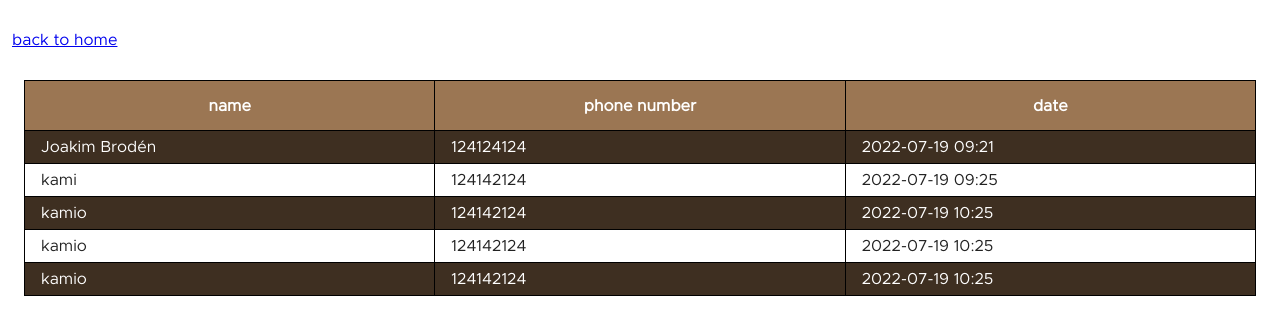
After one commit to haniframadhani/kelleys-barbaershop, a PHP site: page /book.php in a window 1280 px wide. The commit adds this page. Shown: the top 335 px of the page. Run offline with PHP 8.4, Linux system fonts and the light colour scheme; some web fonts are replaced.

Commit message:
responsi

```diff
--- a/asset/function/functions.php
+++ b/asset/function/functions.php
@@ -1,6 +1,7 @@
 <?php
 
-$isi = 0;
+$costumer = [];
+$new = [];
 
 function book($data)
 {
@@ -23,3 +24,28 @@ function explodeTime($data)
 
 	return $data;
 }
+
+function readBook()
+{
+	global $costumer;
+	$i = 0;
+	$book = fopen("book.txt", "r") or die("Unable to open file!");
+	while (!feof($book)) {
+		$costumer[$i] = fgets($book);
+		$i++;
+	}
+	fclose($book);
+	array_pop($costumer);
+}
+
+function into2d()
+{
+	global $costumer, $new;
+	$k = 0;
+	for ($i = 0; $i < (sizeof($costumer) / 3); $i++) {
+		for ($j = 0; $j < 3; $j++) {
+			$new[$i][$j] = $costumer[$k];
+			$k++;
+		}
+	}
+}
--- a/asset/style.css
+++ b/asset/style.css
@@ -34,6 +34,54 @@ body,
 #testimonial,
 #footer {
 	scroll-margin-top: 10.4em;
+}
+
+table,
+th,
+td {
+	border: 1px solid black;
+	border-collapse: collapse;
+}
+
+table {
+	/* min-width: 300px; */
+	width: 100%;
+}
+
+tr:nth-child(even) {
+	background-color: var(--primary-shades-500);
+	color: var(--white);
+}
+
+tr:nth-child(odd) {
+	color: var(--black);
+}
+
+th {
+	height: 50px;
+	background-color: var(--primary);
+	color: var(--white);
+}
+
+td {
+	height: 30px;
+	padding: .5em 1em;
+}
+
+td:first-child {
+	width: 33%;
+}
+
+td:first-child+td {
+	width: 33%;
+}
+
+td:first-child+td+td {
+	width: 33%;
+}
+
+.table {
+	overflow-x: auto;
 }
 
 h1 {
@@ -151,6 +199,10 @@ nav {
 	color: var(--black) !important;
 }
 
+.mt-2 {
+	margin-top: 2rem !important;
+}
+
 .m-auto {
 	margin: auto;
 }
@@ -241,7 +293,7 @@ nav ul {
 .hero {
 	height: calc(100vh - 10.4em);
 	/* height: 100vh; */
-	background-image: url(image/vahid-kanani-zbIfItA5Iq0-unsplash.jpg);
+	background-image: url(image/vahid-kanani-zbIfItA5Iq0-unsplash.webp);
 	background-position: center;
 	background-size: cover;
 }
@@ -390,6 +442,14 @@ input {
 	-o-border-radius: 8px;
 }
 
+.hidden {
+	color: var(--primary-shades-700);
+}
+
+.hidden:hover {
+	color: var(--white);
+}
+
 @media (max-width:768px) {
 	.f-res {
 		flex-direction: column;
--- /dev/null
+++ b/book.php
@@ -0,0 +1,45 @@
+<?php
+require 'asset/function/functions.php';
+readBook();
+into2d();
+?>
+<!DOCTYPE html>
+<html lang="en">
+
+<head>
+    <meta charset="UTF-8">
+    <meta http-equiv="X-UA-Compatible" content="IE=edge">
+    <meta name="viewport" content="width=device-width, initial-scale=1.0">
+    <title>book page</title>
+    <link rel="stylesheet" href="asset/style.css">
+    <style>
+        body {
+            margin-top: 0;
+        }
+    </style>
+</head>
+
+<body>
+    <div class="container mt-2">
+        <a href="index.php">back to home</a>
+        <div class="container table mt-2">
+            <table>
+                <tr>
+                    <th>name</th>
+                    <th>phone number</th>
+                    <th>date</th>
+                </tr>
+                <?php foreach ($new as $n) : ?>
+                    <tr>
+                        <td><?= $n[0] ?></td>
+                        <td><?= $n[1] ?></td>
+                        <td><?= $n[2] ?></td>
+                    </tr>
+                <?php endforeach; ?>
+            </table>
+        </div>
+
+    </div>
+</body>
+
+</html>
--- a/book.txt
+++ b/book.txt
@@ -1,6 +1,15 @@
-asdfsadf
-1241245124
-2022-07-19 00:01
-adfasdf
-124124
-2022-07-19 00:01
+Joakim Brodén
+124124124
+2022-07-19 09:21
+kami
+124142124
+2022-07-19 09:25
+kamio
+124142124
+2022-07-19 10:25
+kamio
+124142124
+2022-07-19 10:25
+kamio
+124142124
+2022-07-19 10:25
```
Also changed, not shown: asset/component/navbar.php (+6 -5 lines), index.php (+22 -5 lines), asset/image/vahid-kanani-zbIfItA5Iq0-unsplash.jpg (deleted), asset/image/vahid-kanani-zbIfItA5Iq0-unsplash.webp (added). Lines whose indentation alone changed are shown as unchanged.
